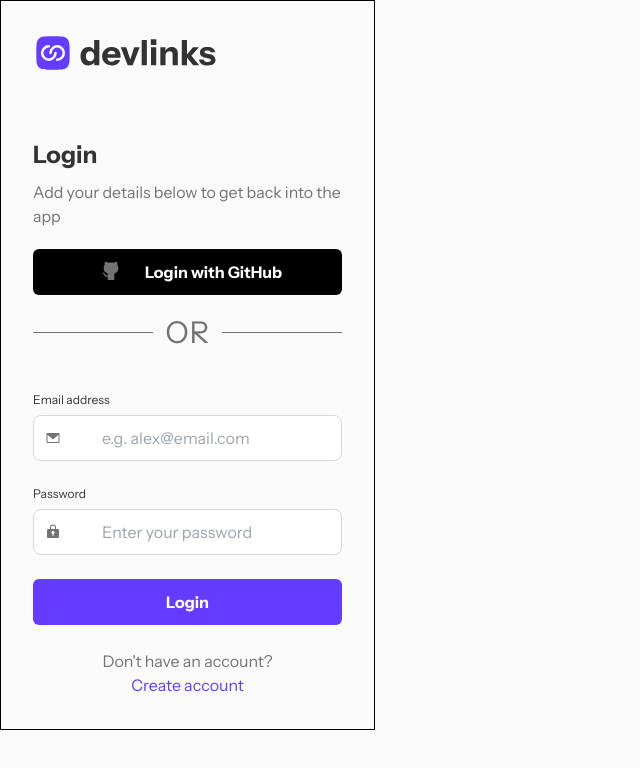
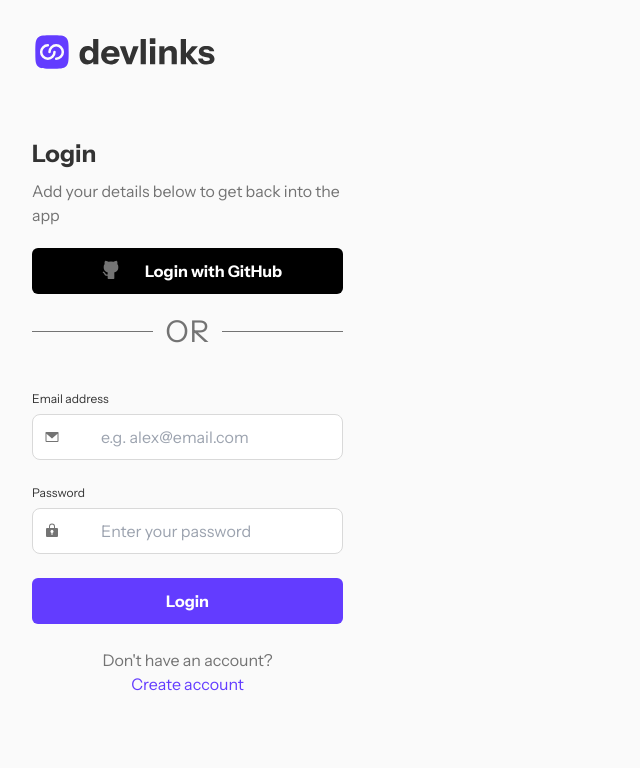
Before and after one commit to shaversj/link-sharing-app, a Next.js app: page /login in a window 1280 px wide. Shown: the top 768 px of the page, without its empty margins (0-640 px from the left). Built offline with nearby package versions, Linux system fonts and the light colour scheme.

Commit message:
Fix URL in LinksPage

```diff
--- a/src/app/login/page.tsx
+++ b/src/app/login/page.tsx
@@ -5,7 +5,7 @@
 
 export default function LoginPage() {
   return (
-    <div className={"w-[375px] border p-8 font-instrumentSans antialiased"}>
+    <div className={"w-[375px] p-8 font-instrumentSans antialiased"}>
       <Image src="/images/logo-devlinks-large.svg" alt="Logo" width={182.5} height={40} />
       <div className={"space-y-[8px] pt-[64px]"}>
         <h2 className={"text-left align-top text-[24px] font-bold leading-[150%] text-dark-gray"}>Login</h2>
--- a/src/components/CustomizeLinksPage.tsx
+++ b/src/components/CustomizeLinksPage.tsx
@@ -19,8 +19,9 @@
     initialLinks: [],
   });
 
-  function getLinksfromDB() {
-    return fetch(`/api/user/link?userId=${userId}`);
+  async function getLinksfromDB() {
+    const routeURL = new URL("http://localhost:3000/api/user/link?userId=" + userId);
+    return await fetch(routeURL);
   }
 
   if (links.length === 0) {
```
Also changed, not shown: 1 other file (tests, documents, lock files or other folders).
